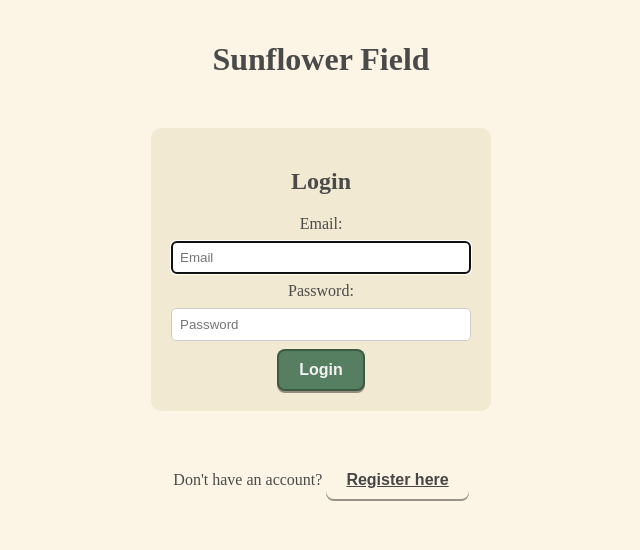
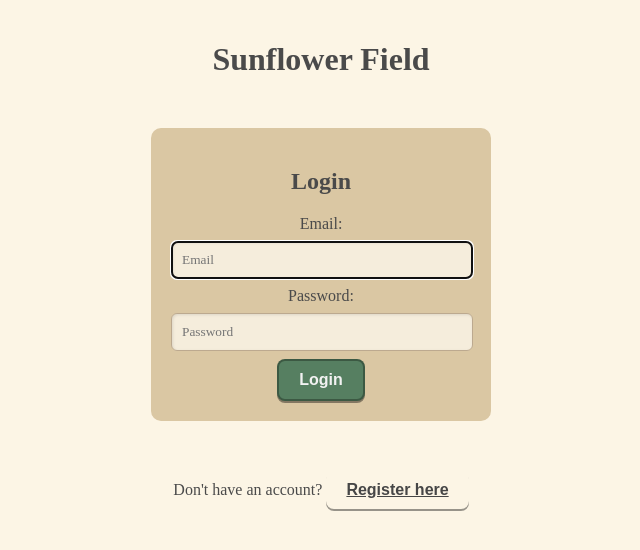
Before and after one commit to Edward-Zn/sunflower, a React (Create React App) app in the folder frontend/: page / in a window 1280 px wide. Shown: the top 550 px of the page, without its empty margins (319-959 px from the left). Built offline with nearby package versions, Linux system fonts and the light colour scheme; no server answers.

Commit message:
CSS for input fields update

```diff
--- a/frontend/src/styles/styles.css
+++ b/frontend/src/styles/styles.css
@@ -1,6 +1,6 @@
 :root {
   --background: #fcf5e5;
-  --container-bg: #f1e9d2;
+  --container-bg: #dac7a3;
   --btn-green: #5a8666;
   --btn-red: #b26a5a;
   --btn-border: rgba(0, 0, 0, 0.3);
@@ -22,15 +22,23 @@ body {
   background: var(--container-bg);
   border-radius: 10px;
   text-align: center;
+  display: block;
+  margin-left: auto;
+  margin-right: auto;
 }
 
 .register-container input {
   width: 100%;
-  padding: 8px;
+  padding: 10px;
   margin: 8px 0;
-  border: 1px solid #ccc;
-  border-radius: 5px;
-  box-sizing: border-box;
+  width: calc(100% - 20px); /* Prevents overflow */
+  max-width: 100%; /* Ensures it doesn't exceed container */
+  background: #f5eddc;
+  border: 1px solid #bca98f;
+  border-radius: 6px;
+  box-shadow: inset 1px 1px 3px rgba(0, 0, 0, 0.1);
+  font-family: "Cinzel", serif;
+  color: #4a4a4a;
 }
 
 /* General button styles */
```
